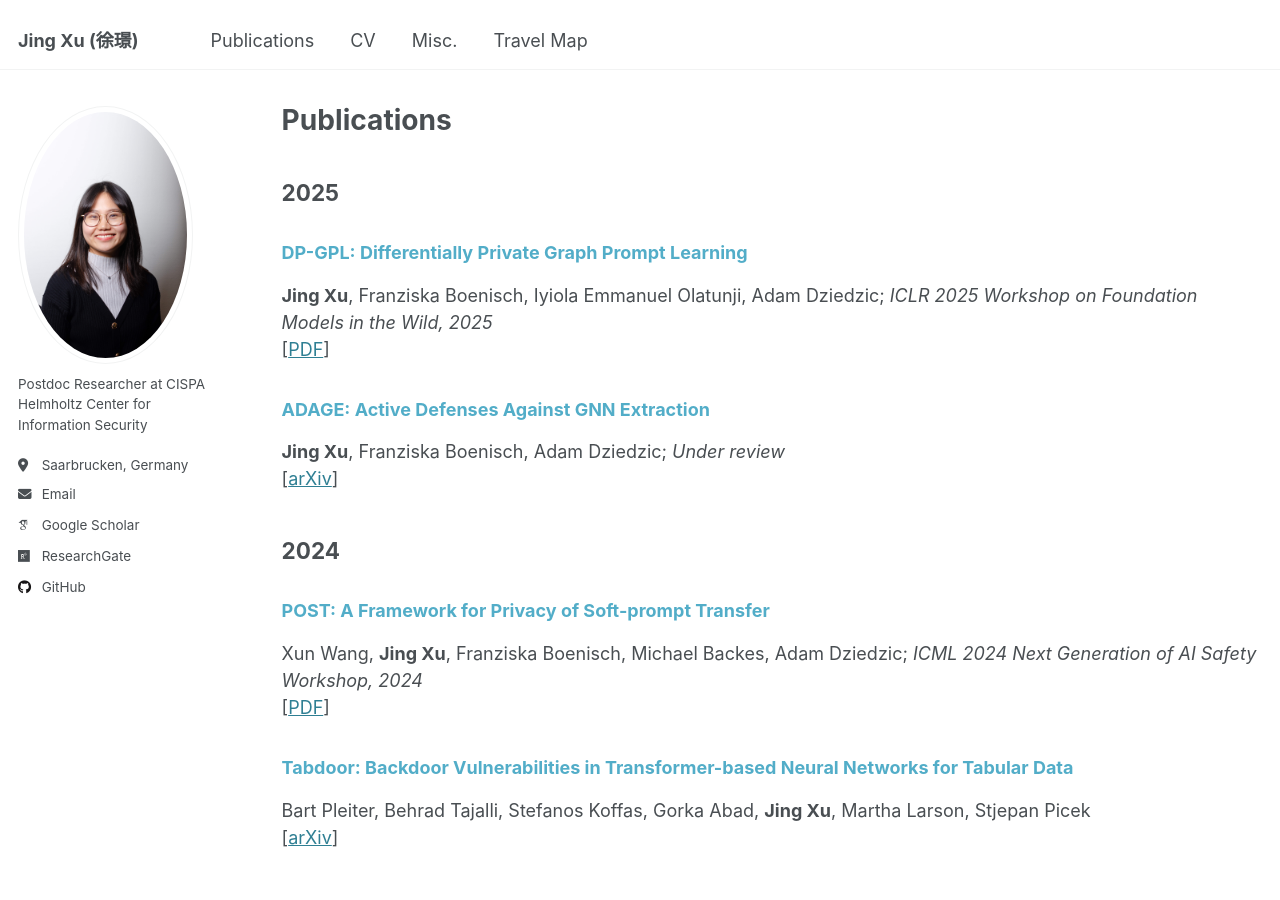
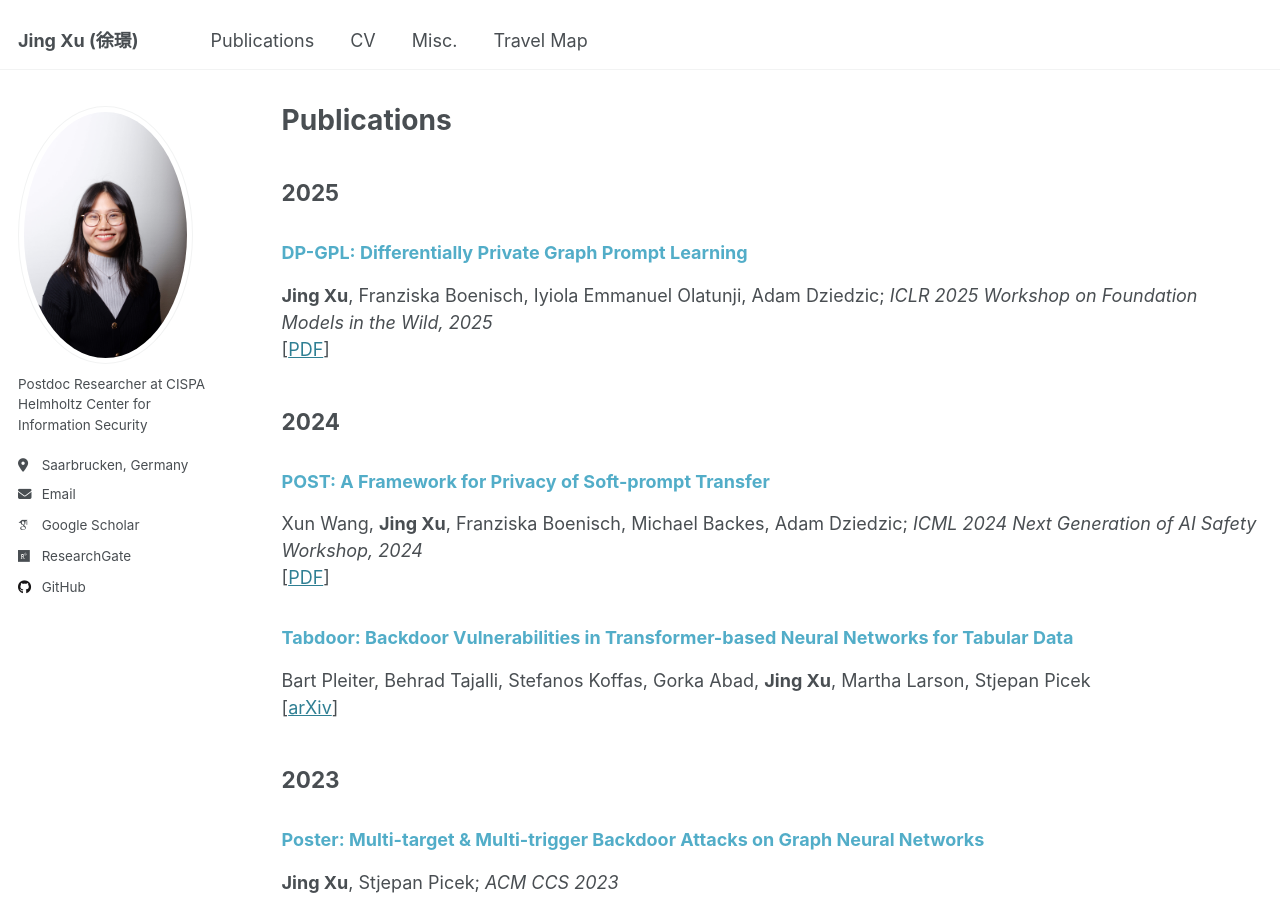
Before and after one commit to xujing1994/xujing1994.github.io, a Jekyll site: the page built from _pages/publications.md, in a window 1280 px wide and 900 px high. Built offline with Jekyll 4.4.1, drawn with Linux system fonts in a browser that asks for light colours; some web fonts are replaced.

Commit message:
Update publications.md

```diff
--- a/_pages/publications.md
+++ b/_pages/publications.md
@@ -8,10 +8,6 @@ author_profile: true
 ### <span style="color:#52ADC8">DP-GPL: Differentially Private Graph Prompt Learning</span>
 **Jing Xu**, Franziska Boenisch, Iyiola Emmanuel Olatunji, Adam Dziedzic; *ICLR 2025 Workshop on Foundation Models in the Wild, 2025* \
 [[PDF](https://openreview.net/pdf?id=W8nrK1ajDH)]
-
-### <span style="color:#52ADC8">ADAGE: Active Defenses Against GNN Extraction</span>
-**Jing Xu**, Franziska Boenisch, Adam Dziedzic; *Under review* \
-[[arXiv](https://arxiv.org/pdf/2503.00065)]
 
 ## 2024
 
```
